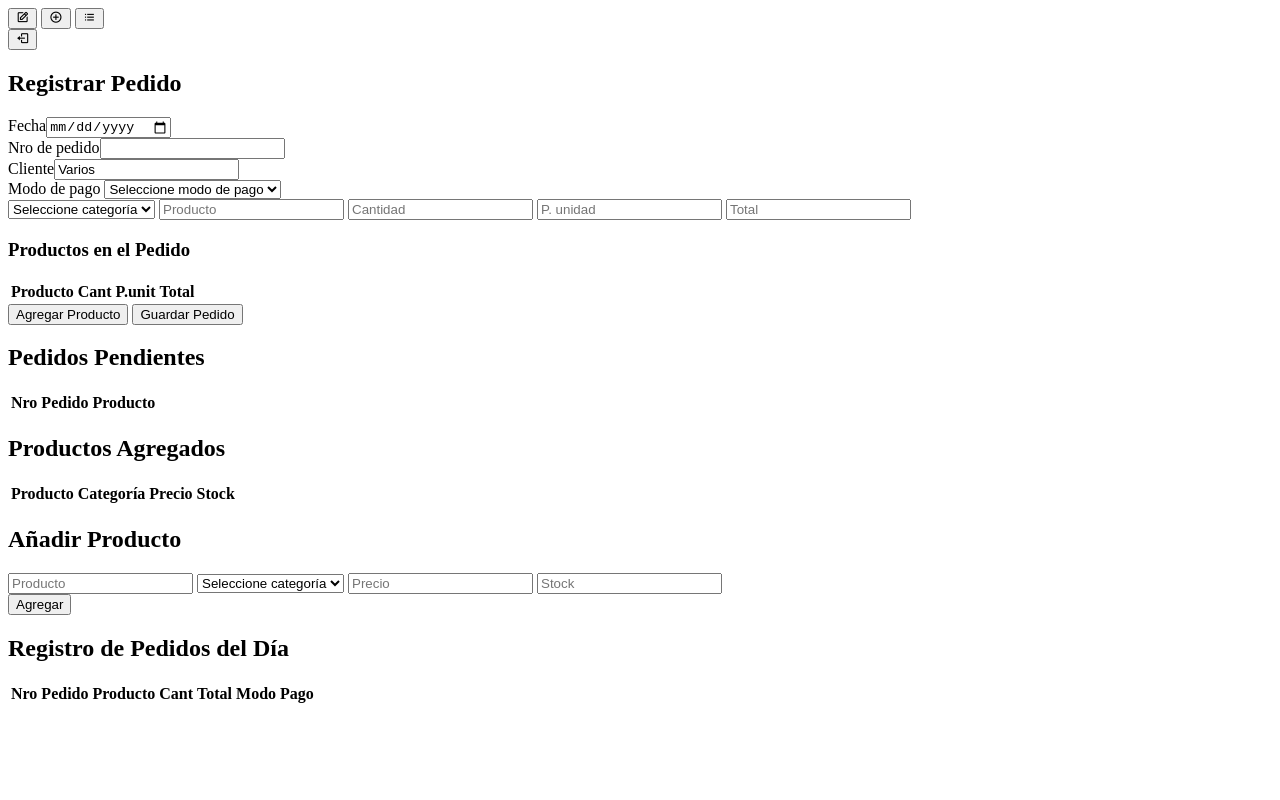
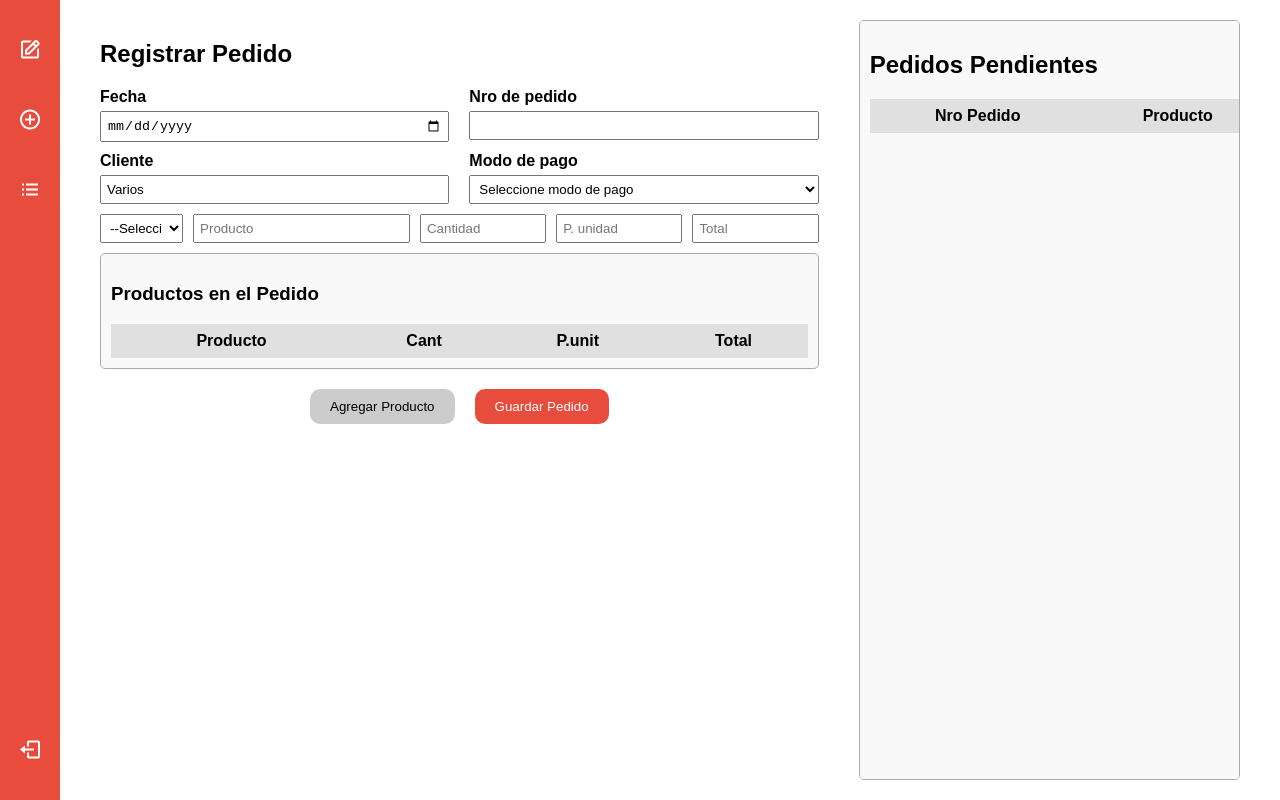
Before and after one commit to novato-intlgnt/foodhub, a website: page src/public/dash/dashboardtienda.html in a window 1280 px wide. Drawn offline with nearby package versions, Linux system fonts and the light colour scheme.

Commit message:
add little changes dashboardtienda

```diff
--- a/src/public/dash/dashboardtienda.html
+++ b/src/public/dash/dashboardtienda.html
@@ -1,20 +1,44 @@
-<!DOCTYPE html>
+<!doctype html>
 <html lang="es">
   <head>
-  <meta charset="UTF-8">
-  <meta name="viewport" content="width=device-width, initial-scale=1">
+    <meta charset="UTF-8" />
+    <meta name="viewport" content="width=device-width, initial-scale=1" />
     <title>Dashboard de Tienda</title>
-  <link href="https://unpkg.com/boxicons@2.1.4/css/boxicons.min.css" rel="stylesheet">
-  <link rel="stylesheet" href="dashboardnew.css">
+    <link
+      href="https://unpkg.com/boxicons@2.1.4/css/boxicons.min.css"
+      rel="stylesheet"
+    />
+    <link rel="stylesheet" href="/dash/dashboardtienda.css" />
+    <script src="/dash/dashboardtienda.js" defer></script>
   </head>
   <body>
     <aside class="sidebar">
       <div class="nav-group">
-      <button class="nav-btn" data-target="section-register" title="Registrar Pedido"><i class='bx bx-edit'></i></button>
-      <button class="nav-btn" data-target="section-add-product" title="Añadir Producto"><i class='bx bx-plus-circle'></i></button>
-      <button class="nav-btn" data-target="section-orders" title="Registros del Día"><i class='bx bx-list-ul'></i></button>
+        <button
+          class="nav-btn"
+          data-target="section-register"
+          title="Registrar Pedido"
+        >
+          <i class="bx bx-edit"></i>
+        </button>
+        <button
+          class="nav-btn"
+          data-target="section-add-product"
+          title="Añadir Producto"
+        >
+          <i class="bx bx-plus-circle"></i>
+        </button>
+        <button
+          class="nav-btn"
+          data-target="section-orders"
+          title="Registros del Día"
+        >
+          <i class="bx bx-list-ul"></i>
+        </button>
       </div>
-    <button class="nav-btn" id="signOutBtn" title="Cerrar Sesión"><i class='bx bx-log-out'></i></button>
+      <button class="nav-btn" id="signOutBtn" title="Cerrar Sesión">
+        <i class="bx bx-log-out"></i>
+      </button>
     </aside>
 
     <div class="sections">
@@ -24,15 +48,25 @@
           <div class="form-container">
             <h2>Registrar Pedido</h2>
             <div class="row">
-            <div class="col"><label>Fecha</label><input type="date" id="orderDate"></div>
-            <div class="col"><label>Nro de pedido</label><input type="text" id="orderNumber" readonly></div>
+              <div class="col">
+                <label>Fecha</label><input type="date" id="orderDate" />
+              </div>
+              <div class="col">
+                <label>Nro de pedido</label
+                ><input type="text" id="orderNumber" readonly />
+              </div>
             </div>
             <div class="row">
-            <div class="col"><label>Cliente</label><input type="text" id="clientName" value="Varios" readonly></div>
+              <div class="col">
+                <label>Cliente</label
+                ><input type="text" id="clientName" value="Varios" readonly />
+              </div>
               <div class="col">
                 <label>Modo de pago</label>
                 <select id="paymentMode" autocomplete="off">
-                <option value="" disabled selected>Seleccione modo de pago</option>
+                  <option value="" disabled selected>
+                    Seleccione modo de pago
+                  </option>
                   <option value="Efectivo">Efectivo</option>
                   <option value="Yape">Yape</option>
                 </select>
@@ -43,28 +77,62 @@
               <select id="orderProdCategory">
                 <option value="" disabled selected>Seleccione categoría</option>
               </select>
-            <input list="productsList" id="orderProdName" placeholder="Producto">
+              <input
+                list="productsList"
+                id="orderProdName"
+                placeholder="Producto"
+              />
               <datalist id="productsList"></datalist>
-            <input type="number" id="orderProdQuantity" placeholder="Cantidad">
-            <input type="number" id="orderProdUnitPrice" placeholder="P. unidad" readonly>
-            <input type="text" id="orderProdTotal" placeholder="Total" readonly>
+              <input
+                type="number"
+                id="orderProdQuantity"
+                placeholder="Cantidad"
+              />
+              <input
+                type="number"
+                id="orderProdUnitPrice"
+                placeholder="P. unidad"
+                readonly
+              />
+              <input
+                type="text"
+                id="orderProdTotal"
+                placeholder="Total"
+                readonly
+              />
             </div>
             <div class="table-container">
               <h3>Productos en el Pedido</h3>
               <table>
-              <thead><tr><th>Producto</th><th>Cant</th><th>P.unit</th><th>Total</th></tr></thead>
+                <thead>
+                  <tr>
+                    <th>Producto</th>
+                    <th>Cant</th>
+                    <th>P.unit</th>
+                    <th>Total</th>
+                  </tr>
+                </thead>
                 <tbody id="orderProductsBody"></tbody>
               </table>
             </div>
             <div class="actions">
-            <button class="btn-secondary" id="addOrderProdBtn">Agregar Producto</button>
-            <button class="btn-primary" id="saveOrderBtn">Guardar Pedido</button>
+              <button class="btn-secondary" id="addOrderProdBtn">
+                Agregar Producto
+              </button>
+              <button class="btn-primary" id="saveOrderBtn">
+                Guardar Pedido
+              </button>
             </div>
           </div>
           <div class="table-container">
             <h2>Pedidos Pendientes</h2>
             <table>
-            <thead><tr><th>Nro Pedido</th><th>Producto</th></tr></thead>
+              <thead>
+                <tr>
+                  <th>Nro Pedido</th>
+                  <th>Producto</th>
+                </tr>
+              </thead>
               <tbody id="pendingOrdersBody"></tbody>
             </table>
           </div>
@@ -77,14 +145,21 @@
           <div class="table-container">
             <h2>Productos Agregados</h2>
             <table>
-            <thead><tr><th>Producto</th><th>Categoría</th><th>Precio</th><th>Stock</th></tr></thead>
+              <thead>
+                <tr>
+                  <th>Producto</th>
+                  <th>Categoría</th>
+                  <th>Precio</th>
+                  <th>Stock</th>
+                </tr>
+              </thead>
               <tbody id="addedProductsBody"></tbody>
             </table>
           </div>
           <div class="form-container">
             <h2>Añadir Producto</h2>
             <div class="row">
-            <input type="text" id="prodName" placeholder="Producto">
+              <input type="text" id="prodName" placeholder="Producto" />
               <select id="prodCategory">
                 <option value="" disabled selected>Seleccione categoría</option>
                 <option value="Bebidas">Bebidas</option>
@@ -92,8 +167,8 @@
                 <option value="Almuerzos">Almuerzos</option>
                 <option value="Galletas y otros">Galletas y otros</option>
               </select>
-            <input type="number" id="prodPrice" placeholder="Precio">
-            <input type="number" id="prodStock" placeholder="Stock">
+              <input type="number" id="prodPrice" placeholder="Precio" />
+              <input type="number" id="prodStock" placeholder="Stock" />
             </div>
             <div class="actions">
               <button class="btn-secondary" id="addProductBtn">Agregar</button>
@@ -104,18 +179,24 @@
 
       <!-- Registros del Día -->
       <section id="section-orders">
-      <div class="content" style="width:100%;">
+        <div class="content" style="width: 100%">
           <div class="table-container">
             <h2>Registro de Pedidos del Día</h2>
             <table>
-            <thead><tr><th>Nro Pedido</th><th>Producto</th><th>Cant</th><th>Total</th><th>Modo Pago</th></tr></thead>
+              <thead>
+                <tr>
+                  <th>Nro Pedido</th>
+                  <th>Producto</th>
+                  <th>Cant</th>
+                  <th>Total</th>
+                  <th>Modo Pago</th>
+                </tr>
+              </thead>
               <tbody id="dailyRecordsBody"></tbody>
             </table>
           </div>
         </div>
       </section>
     </div>
-<script src="dasboardnew.js"></script>
   </body>
-
 </html>
```
Lines whose indentation alone changed are shown as unchanged.
